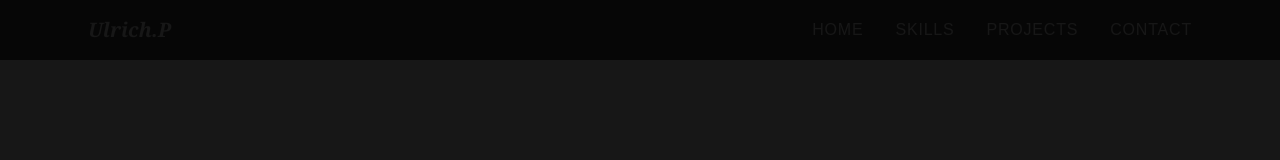
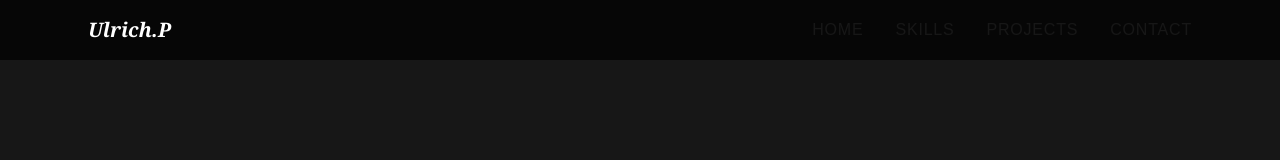
Before and after one commit to Ulrich56/portfolio-3, a Next.js app: page / in a window 1280 px wide. Shown: the top 160 px of the page. Built offline with nearby package versions, Linux system fonts and the light colour scheme.

Commit message:
modification de la navbar

```diff
--- a/app/components/Navbar.jsx
+++ b/app/components/Navbar.jsx
@@ -13,7 +13,7 @@ export default function NavBar() {
   return (
     <nav className="fixed top-0 left-0 w-full bg-black/70 backdrop-blur-md z-50">
       <div className="max-w-6xl mx-auto flex justify-between items-center px-6 py-4">
-        <h1 className="text-xl font-bold font-serif italic">Ulrich.P</h1>
+        <h1 className="text-xl font-bold font-serif italic text-white">Ulrich.P</h1>
 
         {/* Bouton burger visible en mobile */}
         <button
```
